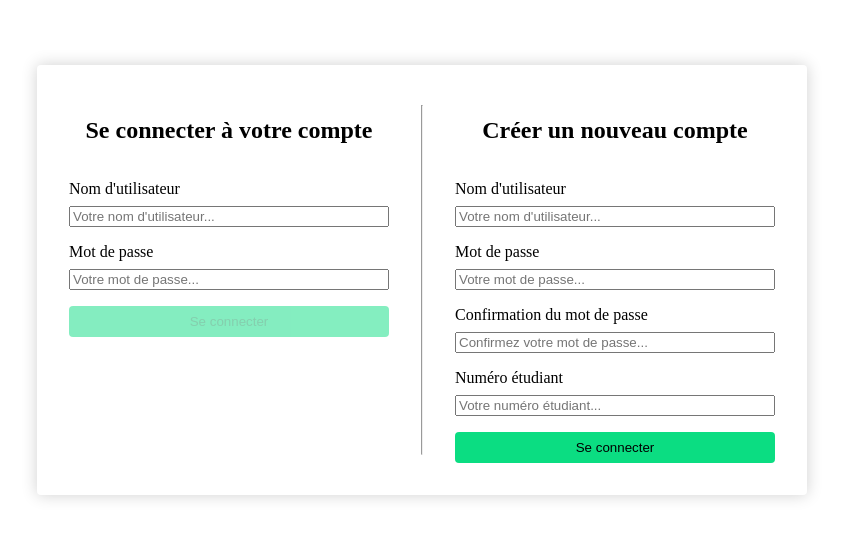
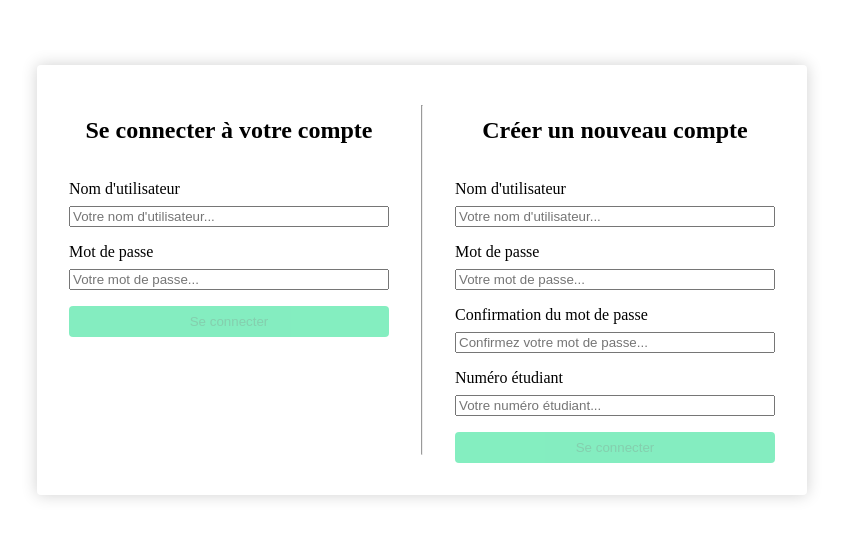
Before and after one commit to ewalefloch/projetSystemInfo, a Vue app: page / in a window 1280 px wide. Shown: the part 120-658 px from the top of the page, without its empty margins (218-1061 px from the left). Built offline with nearby package versions, Linux system fonts and the light colour scheme.

Commit message:
Working register and login requests

```diff
--- a/src/components/auth/LoginForm.vue
+++ b/src/components/auth/LoginForm.vue
@@ -23,6 +23,29 @@ function onPasswordChanged(newPassword) {
 const formIncomplete = computed(() => {
 	return !usernameValid.value || !passwordValid.value;
 })
+
+const loginError = ref("");
+
+async function sendLogin() {
+	const loginBody = {
+		username: username.value,
+		password: password.value,
+	};
+
+	const response = await fetch("http://localhost:8080/auth/login", {
+		method: "POST",
+		headers: new Headers({ "Content-Type": "application/json" }),
+		body: JSON.stringify(loginBody),
+	});
+
+	const jsonResult = await response.json();
+	if (jsonResult["error"]) {
+		loginError.value = jsonResult["error"];
+	} else {
+		loginError.value = "";
+		document.cookie = `token=${jsonResult["token"]};max-age=${24 * 60 * 60}`;
+	}
+}
 </script>
 
 <template>
@@ -30,7 +53,10 @@ const formIncomplete = computed(() => {
 		<h2>Se connecter à votre compte</h2>
 		<FormInput type="text" name="username" placeholder="Votre nom d'utilisateur..." label="Nom d'utilisateur" @value-changed="onUsernameChanged" />
 		<FormInput type="password" name="password" placeholder="Votre mot de passe..." label="Mot de passe" @value-changed="onPasswordChanged" />
-		<button type="submit" :disabled="formIncomplete">Se connecter</button>
+		<div class="submit">
+			<p v-if="loginError.length > 0" class="error">{{ loginError }}</p>
+			<button type="button" :disabled="formIncomplete" @click="sendLogin">Se connecter</button>
+		</div>
 	</form>
 </template>
 
@@ -45,6 +71,17 @@ form {
 
 h2 {
 	text-align: center;
+}
+
+.submit {
+	display: flex;
+	flex-direction: column;
+	gap: 0.5rem;
+}
+
+.error {
+	margin: 0;
+	color: #c00000;
 }
 
 button {
--- a/src/components/auth/RegisterForm.vue
+++ b/src/components/auth/RegisterForm.vue
@@ -39,8 +39,32 @@ function onStudentChanged(newStudent) {
 }
 
 const formIncomplete = computed(() => {
-	return !usernameValid || !passwordValid || !confirmPasswordValid || !studentValid || (password.value !== confirmPassword.value);
+	return !usernameValid.value || !passwordValid.value || !confirmPasswordValid.value || !studentValid.value || (password.value != confirmPassword.value);
 });
+
+const registerError = ref("");
+
+async function sendRegister() {
+	const registerBody = {
+		username: username.value,
+		password: password.value,
+		student: student.value,
+	};
+
+	const response = await fetch("http://localhost:8080/auth/register", {
+		method: "POST",
+		headers: new Headers({ "Content-Type": "application/json" }),
+		body: JSON.stringify(registerBody),
+	});
+
+	const jsonResult = await response.json();
+	if (jsonResult["error"]) {
+		registerError.value = jsonResult["error"];
+	} else {
+		registerError.value = "";
+		document.cookie = `token=${jsonResult["token"]};max-age=${24 * 60 * 60}`;
+	}
+}
 </script>
 
 <template>
@@ -50,7 +74,10 @@ const formIncomplete = computed(() => {
 		<FormInput type="password" name="password" placeholder="Votre mot de passe..." label="Mot de passe" @value-changed="onPasswordChanged" />
 		<FormInput type="password" name="password-confirm" placeholder="Confirmez votre mot de passe..." label="Confirmation du mot de passe" @value-changed="onConfirmPasswordChanged" />
 		<FormInput type="text" name="student" placeholder="Votre numéro étudiant..." label="Numéro étudiant" @value-changed="onStudentChanged" />
-		<button type="submit" :disabled="formIncomplete">Se connecter</button>
+		<div class="submit">
+			<p v-if="registerError.length > 0" class="error">{{ registerError }}</p>
+			<button type="button" :disabled="formIncomplete" @click="sendRegister">Se connecter</button>
+		</div>
 	</form>
 </template>
 
@@ -65,6 +92,17 @@ form {
 
 h2 {
 	text-align: center;
+}
+
+.submit {
+	display: flex;
+	flex-direction: column;
+	gap: 0.5rem;
+}
+
+.error {
+	margin: 0;
+	color: #c00000;
 }
 
 button {
```
